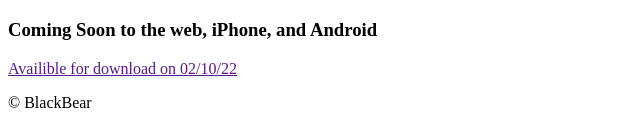
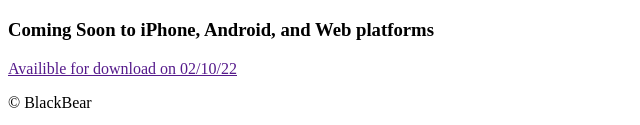
Before and after one commit to cummingsg/blackbear, a plain HTML site: page index.html in a window 1280 px wide. Shown: the part 723-848 px from the top of the page, 0-640 px from the left. Drawn offline with Linux system fonts and the light colour scheme.

Commit message:
edit final content

```diff
--- a/index.html
+++ b/index.html
@@ -22,7 +22,7 @@
     </article>
     <div>
         <img src="resources/phone.webp" alt="iphone icon">
-        <h3>Coming Soon to the web, iPhone, and Android</h3>
+        <h3>Coming Soon to iPhone, Android, and Web platforms</h3>
     </div>
     <footer>
         <a href="">Availible for download on 02/10/22</a>
```
